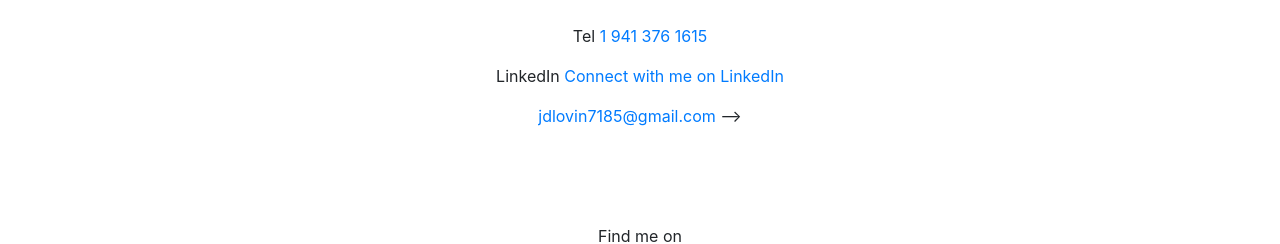
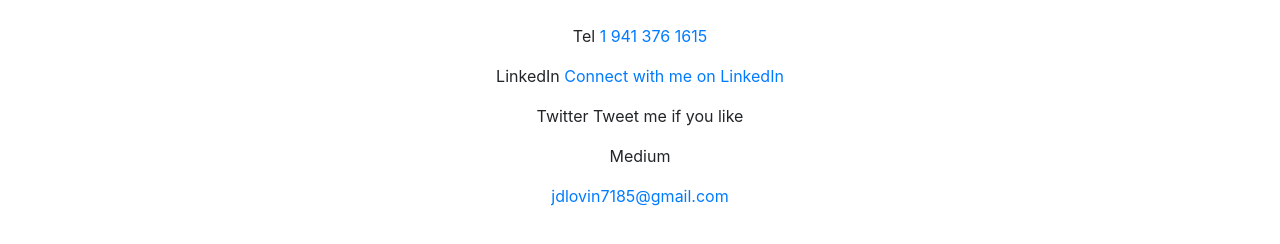
Before and after one commit to jdlovin/Portfolio-Site, a plain HTML site: page contact.html in a window 1280 px wide. Shown: the part 218-462 px from the top of the page. Drawn offline with nearby package versions, Linux system fonts and the light colour scheme.

Commit message:
adds twitter and medium rare steak

```diff
--- a/contact.html
+++ b/contact.html
@@ -42,6 +42,8 @@
             <br>
             <p>Tel <a href="tel:19413761615">1 941 376 1615</a></p>
             <p>LinkedIn <a href="https://www.linkedin.com/in/joshua-lovin-2079646a/">Connect with me on LinkedIn</a></p>
+            <p>Twitter <a href="https://twitter.com/JoshuaLovin"></a>Tweet me if you like</p>
+            <p>Medium <a href="https://medium.com/@jdlovin7185"></a></p>
             <p><a href="mailto:jdlovin7185@gmail.com">jdlovin7185@gmail.com</a>
             <!-- <a href="mailto:jdlovin7185@gmail.com">Contact me</a></p>
             <form class="contact-body" action="fill" method="post">
@@ -55,7 +57,7 @@
               <textarea maxlength="240" id="contact-message" required></textarea>
 
               <input type="submit" value="Send message">
-            </form> --> -->
+            </form> -->
         </main>
         <footer class="page-footer">
           <p>Find me on</p>
```
